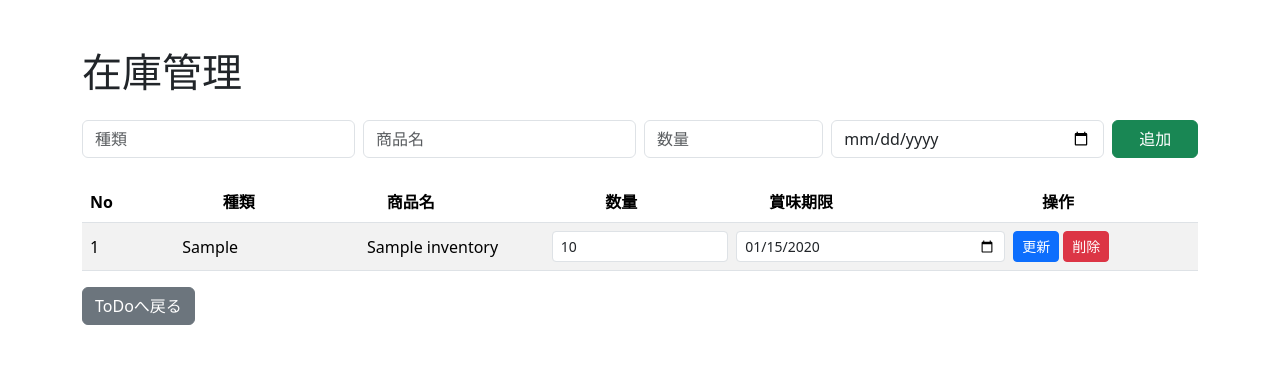
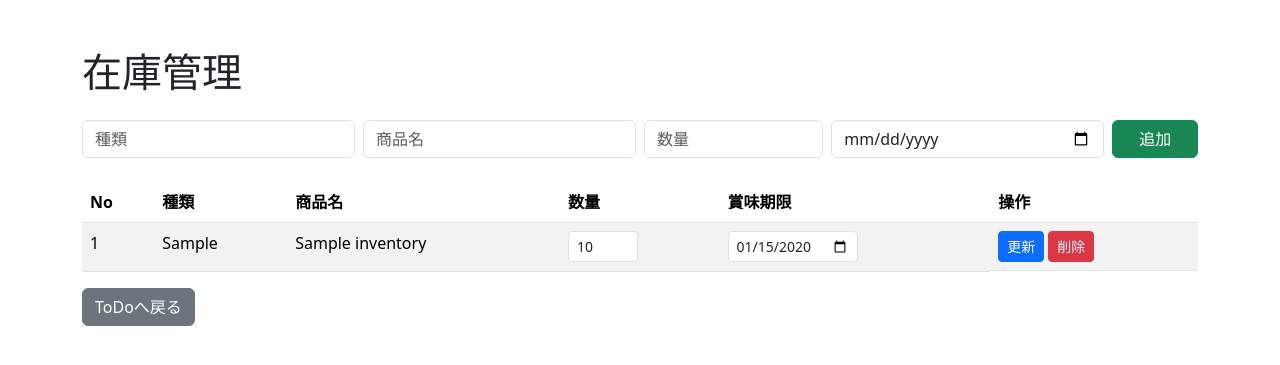
Before and after one commit to Yuuki-Creat/ToDo_app, a Flask app: page /inventory in a window 1280 px wide. Shown: the top 365 px of the page. Run offline with Flask 3, Linux system fonts and the light colour scheme; the visitor is signed in with stand-in values (Sample User, id 1); tables that the repository leaves empty hold one stand-in row (values such as "Sample post").

Commit message:
window bootstrap add Inventory update number

```diff
--- a/templates/inventory.html
+++ b/templates/inventory.html
@@ -37,27 +37,26 @@
         </thead>
         <tbody>
             {% for item in items %}
+            <form action="/inventory/update/{{ item.id }}" method="post">
                 <tr>
-                <td colspan="6">
-                    <form action="/inventory/update/{{ item.id }}" method="post" class="row gx-2 align-items-center">
-                        <div class="col-1">{{ loop.index }}</div>
-                        <div class="col-2">{{ item.category }}</div>
-                        <div class="col-2">{{ item.item_name }}</div>
-                        <div class="col-2">
+                    <td>{{ loop.index }}</td>
+                    <td>{{ item.category }}</td>
+                    <td>{{ item.item_name }}</td>
+                    <td>
                         <input type="number" name="quantity" class="form-control form-control-sm"
-                                value="{{ item.quantity }}" min="0">
-                        </div>
-                        <div class="col-3">
+                               value="{{ item.quantity }}" min="0" style="width: 70px;">
+                    </td>
+                    <td>
                         <input type="date" name="expire_date" class="form-control form-control-sm"
-                                value="{{ item.expire_date.strftime('%Y-%m-%d') if item.expire_date else '' }}">
-                        </div>
-                        <div class="col-2 d-flex gap-1">
+                               value="{{ item.expire_date.strftime('%Y-%m-%d') if item.expire_date else '' }}"
+                               style="width: 130px;">
+                    </td>
+                    <td class="d-flex gap-1">
                         <button type="submit" class="btn btn-primary btn-sm">更新</button>
                         <a href="#" class="btn btn-danger btn-sm" onclick="confirmDelete('{{ item.id }}')">削除</a>
-                        </div>
-                    </form>
                     </td>
                 </tr>
+            </form>
             {% endfor %}
         </tbody>
     </table>
```
Lines whose indentation alone changed are shown as unchanged.
